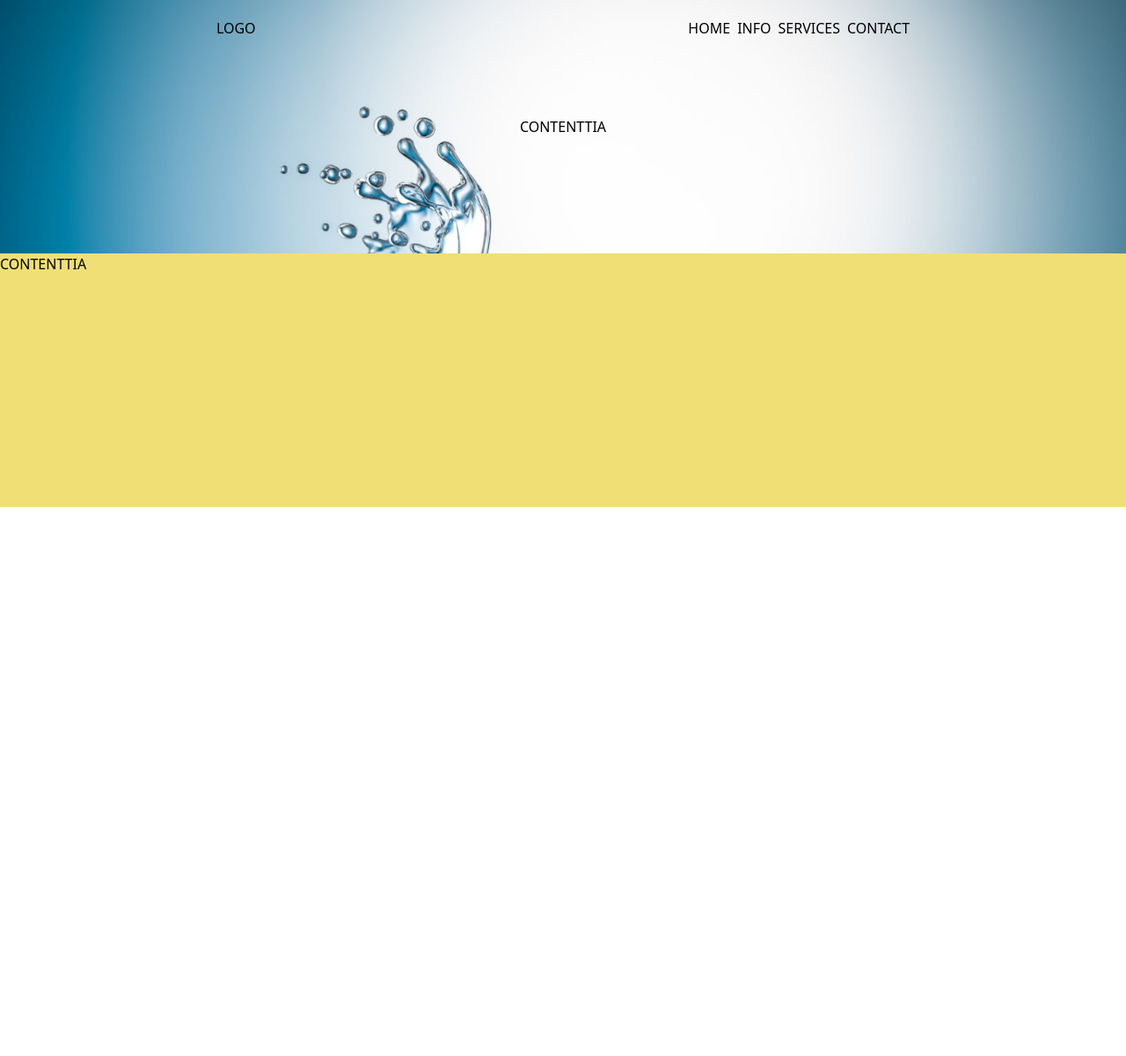
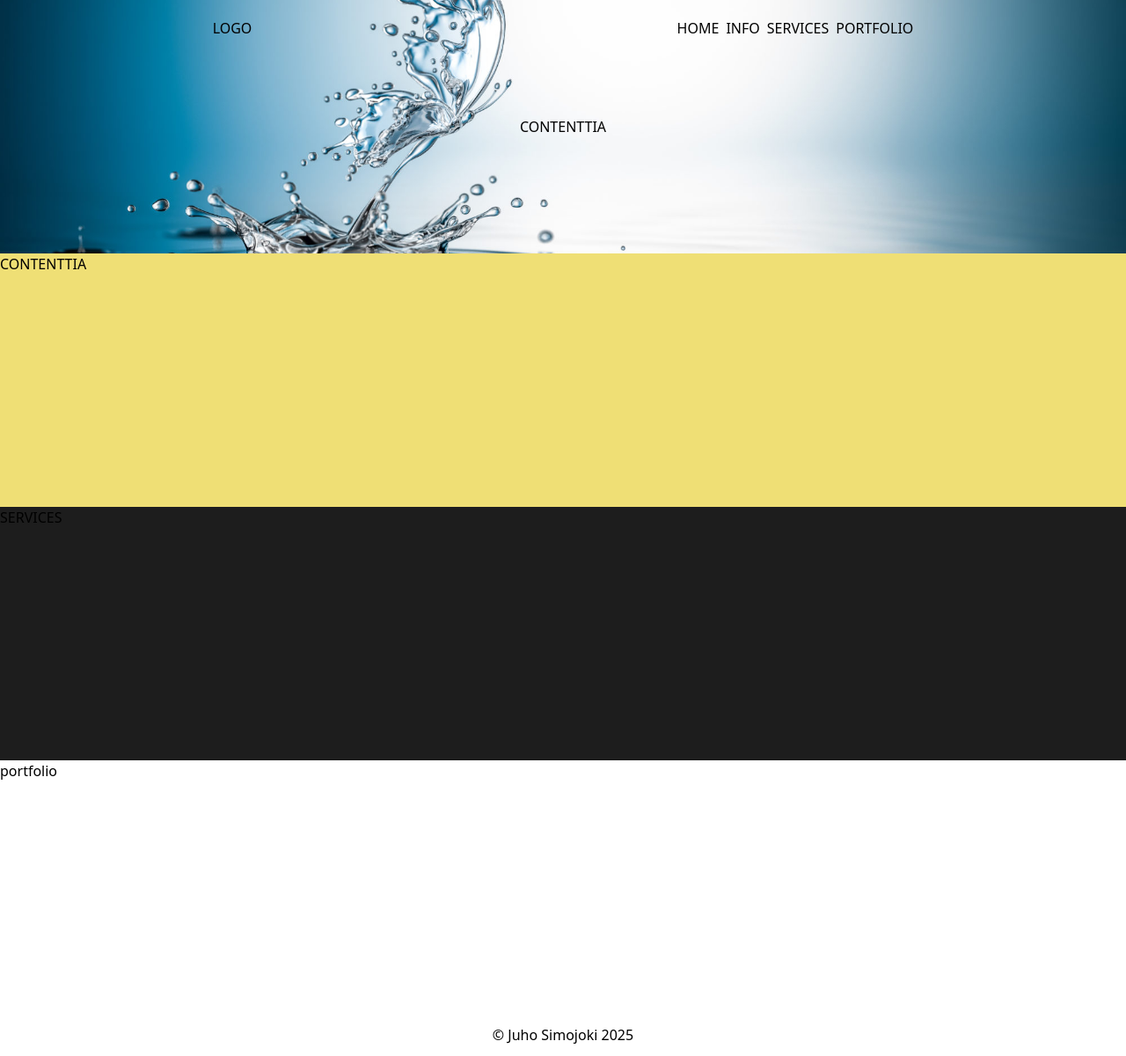
Before and after one commit to simojjuho/graphical-designer-page, a React (Vite) app: page / in a window 1280 px wide. Shown: the whole page at 88% size. Before the commit the page ends 800 px from the top, so only its background shows below. Built offline with nearby package versions, Linux system fonts and the light colour scheme.

Commit message:
Basic project structure is now done. All the sections are in place

```diff
--- a/index.html
+++ b/index.html
@@ -6,7 +6,7 @@
     <meta name="viewport" content="width=device-width, initial-scale=1.0" />
     <title>Graphical Design</title>
   </head>
-  <body class="relative w-full overflow-hidden">
+  <body class="relative w-full overflow-x-hidden">
     <div id="root"></div>
     <script type="module" src="/src/main.tsx"></script>
   </body>
--- a/src/App.tsx
+++ b/src/App.tsx
@@ -1,5 +1,8 @@
+import Footer from './components/Footer'
 import Header from './components/Header'
 import Info from './components/Info'
+import Portfolio from './components/Portfolio'
+import Services from './components/Services'
 import UpperBanner from './components/UpperBanner'
 
 function App() {
@@ -9,7 +12,9 @@ function App() {
       <Header  />
       <UpperBanner />
       <Info />
-      <footer></footer>
+      <Services />
+      <Portfolio />
+      <Footer />
     </>
   )
 }
--- /dev/null
+++ b/src/components/Contact.tsx
@@ -0,0 +1,11 @@
+import React from 'react'
+
+const Contact = () => {
+  return (
+    <div id='contact'>
+
+    </div>
+  )
+}
+
+export default Contact
--- /dev/null
+++ b/src/components/Footer.tsx
@@ -0,0 +1,11 @@
+import React from 'react'
+
+const Footer = () => {
+  return (
+    <div id='footer' className='min-w-full h-12 flex flex-row justify-center items-center'>
+      <p>&copy; Juho Simojoki 2025</p>
+    </div>
+  )
+}
+
+export default Footer
--- a/src/components/Header.tsx
+++ b/src/components/Header.tsx
@@ -3,15 +3,15 @@ import PropTypes from 'prop-types'
 const Header = props => {
   return (
     <div className='
-      h-12 my-5 absolute min-w-full
+      h-12 my-5 fixed min-w-full
       flex flex-row justify-around
       '>
       <div className=''>LOGO</div>
       <ul className='flex flex-row gap-2 uppercase'>
-        <li>home</li>
-        <li>info</li>
-        <li>services</li>
-        <li>contact</li>
+        <li><a href="#home">home</a></li>
+        <li><a href="#info">info</a></li>
+        <li><a href="#services">services</a></li>
+        <li><a href="#portfolio">portfolio</a></li>
       </ul>
     </div>
   )
--- a/src/components/Info.tsx
+++ b/src/components/Info.tsx
@@ -2,7 +2,7 @@ import React from 'react'
 
 const Info = () => {
   return (
-    <div className='h-72 bg-[#efdf75]'>
+    <div id='info' className='h-72 bg-[#efdf75]'>
       CONTENTTIA
     </div>
   )
--- /dev/null
+++ b/src/components/Portfolio.tsx
@@ -0,0 +1,11 @@
+import React from 'react'
+
+const Portfolio = () => {
+  return (
+    <div id='portfolio' className='min-h-72'>
+      portfolio
+    </div>
+  )
+}
+
+export default Portfolio
--- /dev/null
+++ b/src/components/Services.tsx
@@ -0,0 +1,11 @@
+import React from 'react'
+
+const Services = () => {
+  return (
+    <div id='services' className='min-h-72 bg-[#1d1d1d]'>
+      SERVICES
+    </div>
+  )
+}
+
+export default Services
```
